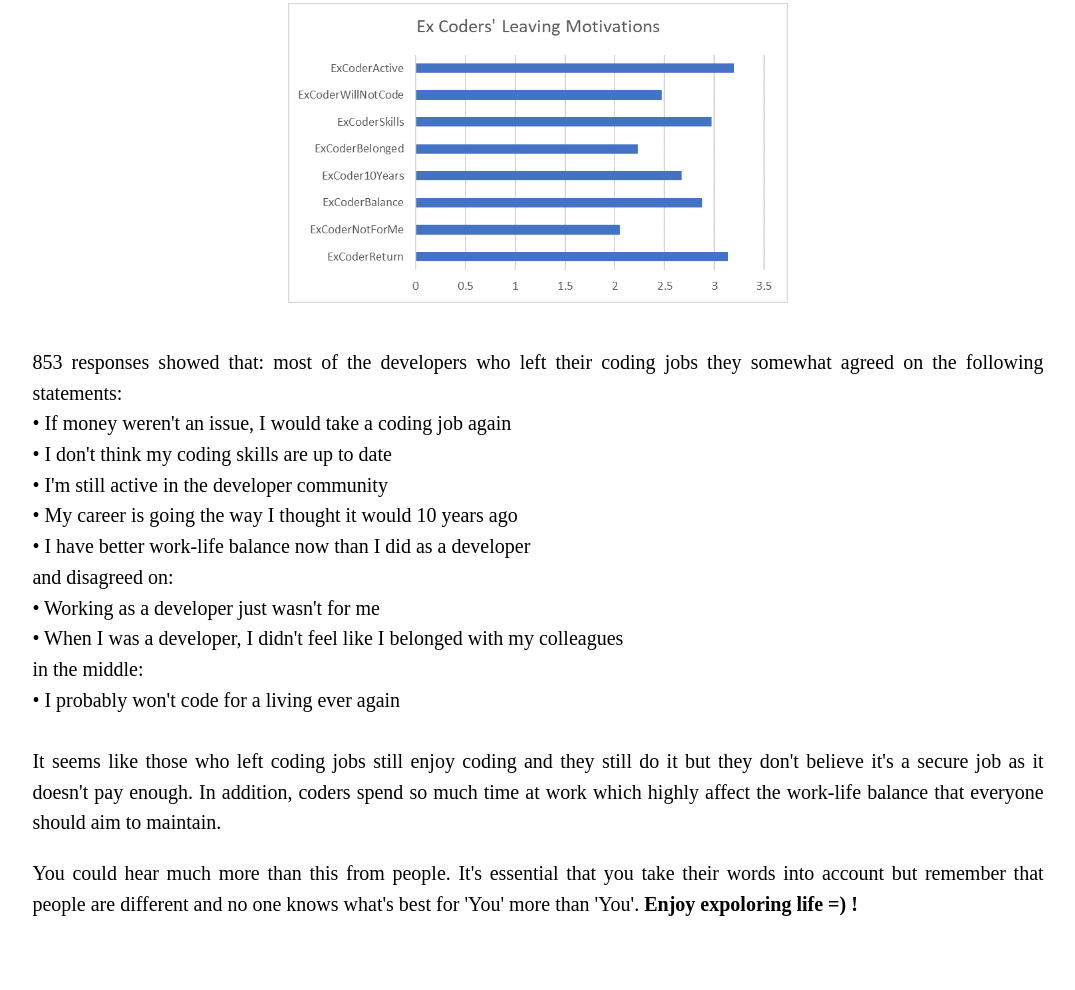
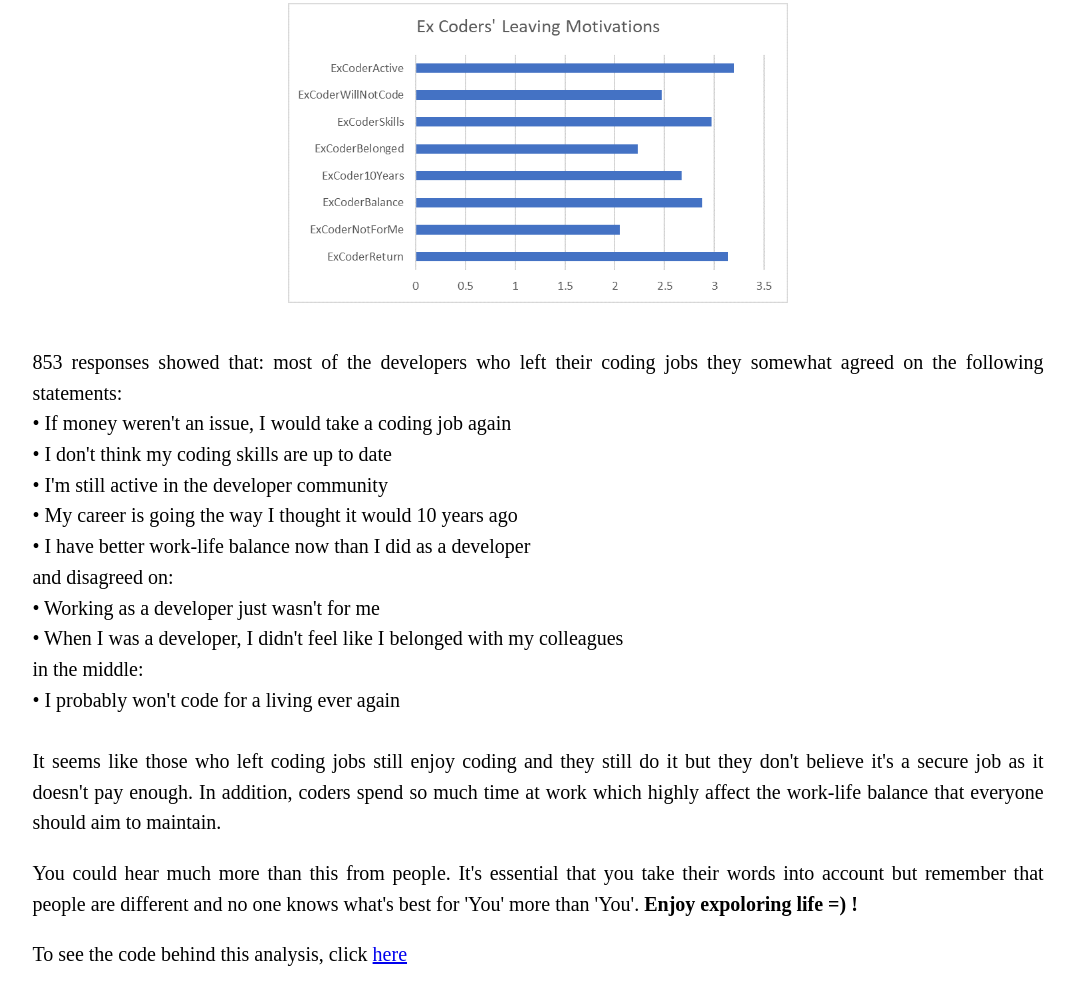
Before and after one commit to asunaidi/stackoverflow-blog, a plain HTML site: page index.html in a window 1280 px wide. Shown: the part 4518-5508 px from the top of the page, without its empty margins (102-1177 px from the left). Before the commit the page ends 5457 px from the top, so only its background shows below. Drawn offline with Linux system fonts and the light colour scheme.

Commit message:
Update index.html

```diff
--- a/index.html
+++ b/index.html
@@ -155,7 +155,7 @@ It seems like those who left coding jobs still enjoy coding and they still do it
 <p>You could hear much more than this from people. It's essential that you take their words into account but remember that people are different and no one knows what's best for 'You' more than 'You'. <b>Enjoy expoloring life =) !</b> </p>
 
 
-
+<p>To see the code behind this analysis, click <a href="https://github.com/asunaidi/stack-overflow-survey">here</a> </p>
 
 
 
@@ -163,7 +163,6 @@ It seems like those who left coding jobs still enjoy coding and they still do it
 </div>
 
 
-<!-- <img src='https://www.sciencemag.org/sites/default/files/styles/inline__699w__no_aspect/public/iStock-careeroptions_16x9.jpg?itok=GvCE1Uhf'> -->
 
 
 
```
